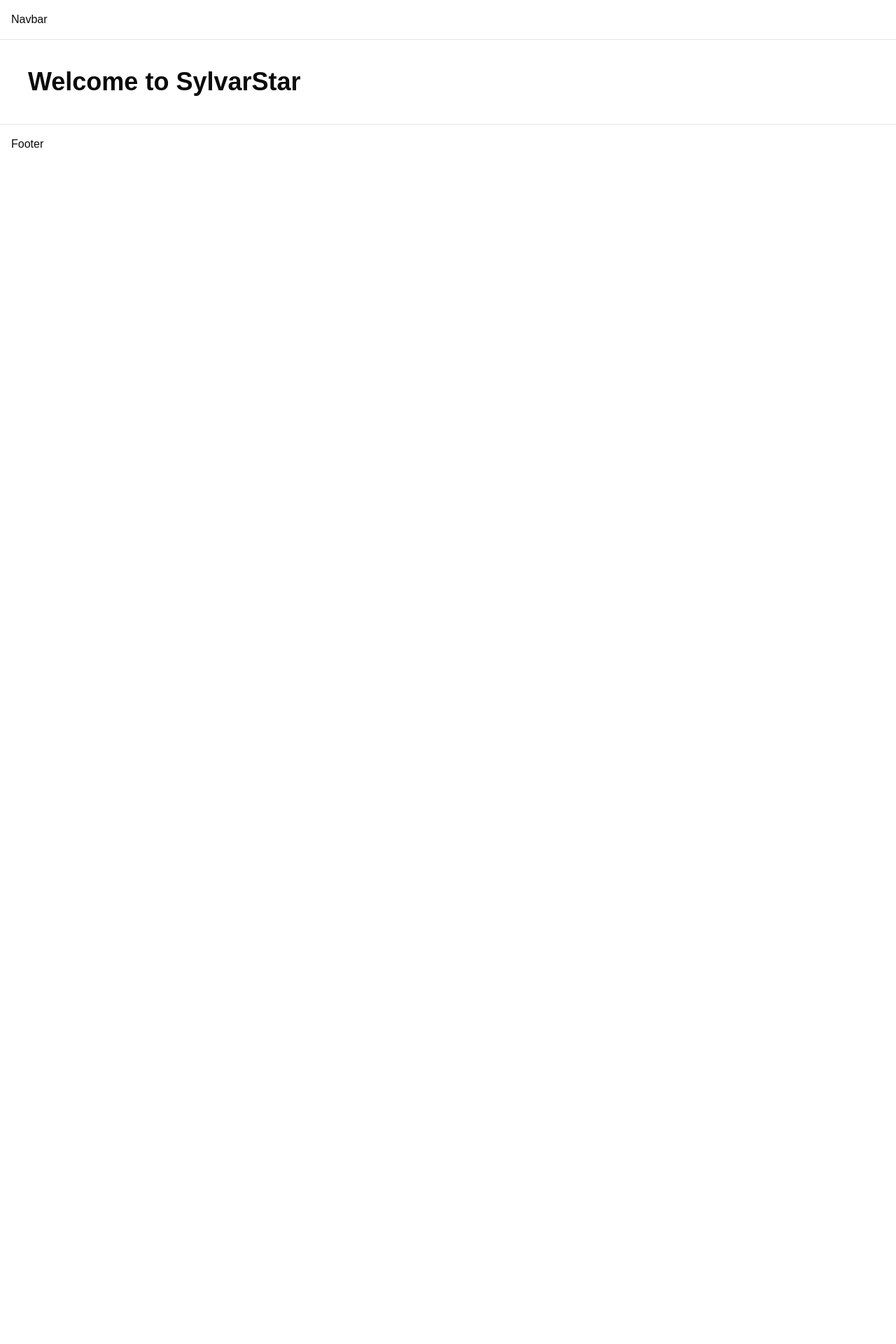
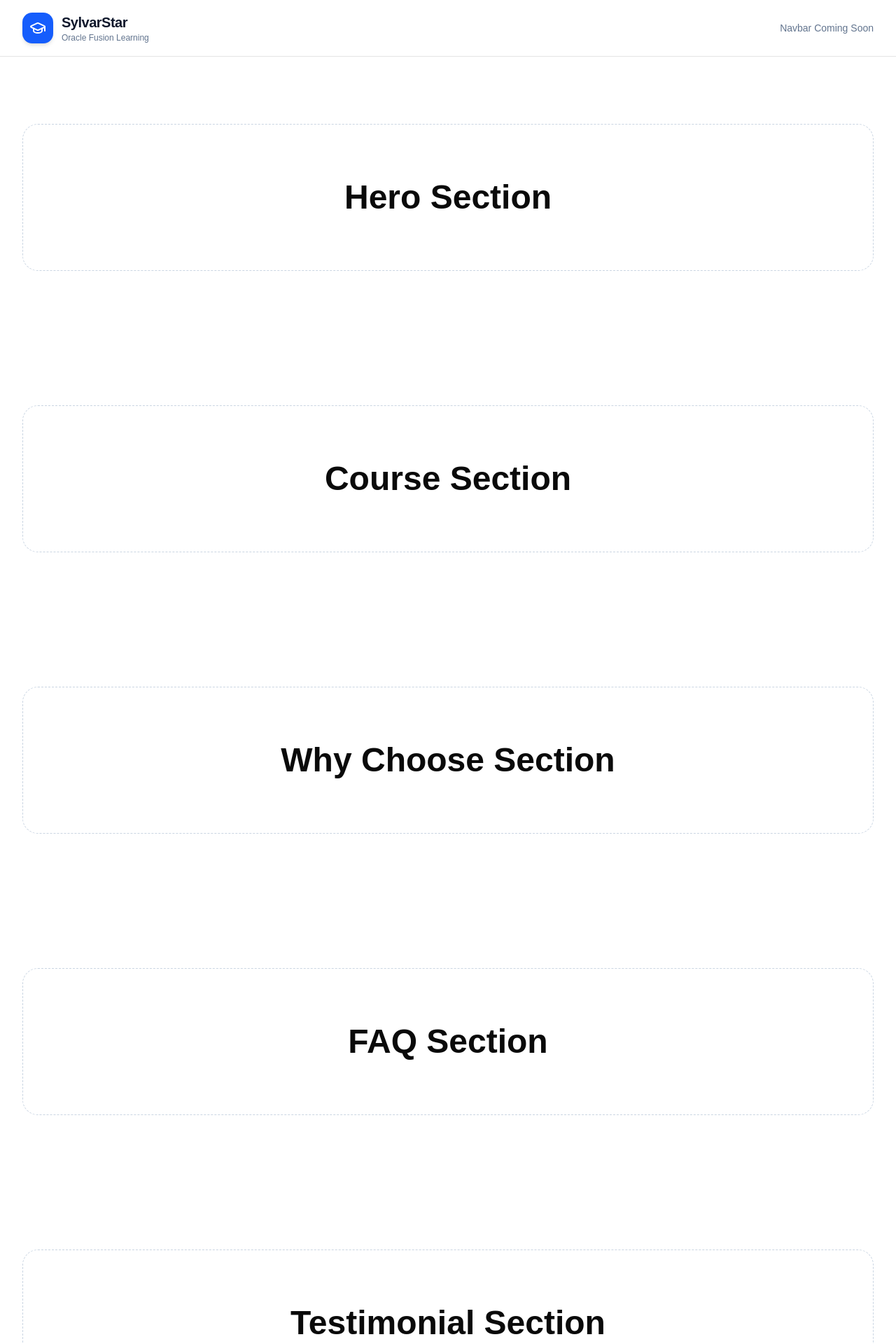
Before and after one commit to sureshkathroj/sylvarstar-lms, a React (Vite) app: page / in a window 1280 px wide. Shown: the top 1920 px of the page at 70% size. Before the commit the page ends 800 px from the top, so only its background shows below. Built offline with nearby package versions, Linux system fonts and the light colour scheme.

Commit message:
feat(marketing): create landing page skeleton

```diff
--- a/src/components/shared/Container.tsx
+++ b/src/components/shared/Container.tsx
@@ -0,0 +1,19 @@
+import type { ReactNode } from "react";
+
+interface ContainerProps {
+  children: ReactNode;
+  className?: string;
+}
+
+export default function Container({
+  children,
+  className = "",
+}: ContainerProps) {
+  return (
+    <div
+      className={`mx-auto w-full max-w-7xl px-4 sm:px-6 lg:px-8 ${className}`}
+    >
+      {children}
+    </div>
+  );
+}
--- a/src/components/shared/Logo.tsx
+++ b/src/components/shared/Logo.tsx
@@ -1,12 +1,25 @@
+import { GraduationCap } from "lucide-react";
+
 export default function Logo() {
   return (
-    <div>
+    <a
+      href="/"
+      className="flex items-center gap-3"
+      aria-label="SylvarStar Home"
+    >
+      <div className="flex h-11 w-11 items-center justify-center rounded-xl bg-blue-600 text-white shadow-md">
+        <GraduationCap className="h-6 w-6" />
+      </div>
 
-      <p>⭐
+      <div>
+        <h1 className="text-xl font-bold tracking-tight text-slate-900">
+          SylvarStar
+        </h1>
 
-SylvarStar
-
-Oracle Fusion Learning</p>
-    </div>
+        <p className="text-xs text-slate-500">
+          Oracle Fusion Learning
+        </p>
+      </div>
+    </a>
   );
 }
--- a/src/components/shared/Navbar.tsx
+++ b/src/components/shared/Navbar.tsx
@@ -1,7 +1,18 @@
+import Container from './Container';
+import Logo from './Logo';
+
 export default function Navbar() {
   return (
-    <nav className="border-b p-4">
-      Navbar
-    </nav>
+    <header className="sticky top-0 z-50 border-b bg-white/80 backdrop-blur">
+      <Container>
+        <div className="flex h-20 items-center justify-between">
+          <Logo />
+
+          <div className="text-sm text-slate-500">
+            Navbar Coming Soon
+          </div>
+        </div>
+      </Container>
+    </header>
   );
 }
--- a/src/components/shared/navbar/Logo.tsx
+++ b/src/components/shared/navbar/Logo.tsx
@@ -0,0 +1,25 @@
+import { GraduationCap } from "lucide-react";
+
+export default function Logo() {
+  return (
+    <a
+      href="/"
+      className="flex items-center gap-3"
+      aria-label="SylvarStar Home"
+    >
+      <div className="flex h-11 w-11 items-center justify-center rounded-xl bg-blue-600 text-white shadow-md">
+        <GraduationCap className="h-6 w-6" />
+      </div>
+
+      <div>
+        <h1 className="text-xl font-bold tracking-tight text-slate-900">
+          SylvarStar
+        </h1>
+
+        <p className="text-xs text-slate-500">
+          Oracle Fusion Learning
+        </p>
+      </div>
+    </a>
+  );
+}
--- a/src/config/navigation.ts
+++ b/src/config/navigation.ts
@@ -1,18 +1,18 @@
 export const navigation = [
   {
-    title: 'Courses',
-    href: '#courses',
+    title: "Courses",
+    href: "#courses",
   },
   {
-    title: 'Why Choose Us',
-    href: '#why-choose-us',
+    title: "Why Choose Us",
+    href: "#why-choose-us",
   },
   {
-    title: 'Testimonials',
-    href: '#testimonials',
+    title: "Testimonials",
+    href: "#testimonials",
   },
   {
-    title: 'Contact',
-    href: '#contact',
+    title: "Contact",
+    href: "#contact",
   },
-];
+] as const;
--- a/src/features/marketing/components/CTASection.tsx
+++ b/src/features/marketing/components/CTASection.tsx
@@ -0,0 +1,15 @@
+import Container from '@/components/shared/Container';
+
+export default function CTASection() {
+  return (
+    <section className="bg-white py-24">
+      <Container>
+        <div className="rounded-3xl border border-dashed border-slate-300 p-20 text-center">
+          <h2 className="text-5xl font-bold">
+            CTA Section
+          </h2>
+        </div>
+      </Container>
+    </section>
+  );
+}
--- a/src/features/marketing/components/CourseSection.tsx
+++ b/src/features/marketing/components/CourseSection.tsx
@@ -0,0 +1,15 @@
+import Container from '@/components/shared/Container';
+
+export default function CourseSection() {
+  return (
+    <section className="bg-white py-24">
+      <Container>
+        <div className="rounded-3xl border border-dashed border-slate-300 p-20 text-center">
+          <h2 className="text-5xl font-bold">
+            Course Section
+          </h2>
+        </div>
+      </Container>
+    </section>
+  );
+}
--- a/src/features/marketing/components/FAQSection.tsx
+++ b/src/features/marketing/components/FAQSection.tsx
@@ -0,0 +1,15 @@
+import Container from '@/components/shared/Container';
+
+export default function FAQSection() {
+  return (
+    <section className="bg-white py-24">
+      <Container>
+        <div className="rounded-3xl border border-dashed border-slate-300 p-20 text-center">
+          <h2 className="text-5xl font-bold">
+            FAQ Section
+          </h2>
+        </div>
+      </Container>
+    </section>
+  );
+}
--- a/src/features/marketing/components/HeroSection.tsx
+++ b/src/features/marketing/components/HeroSection.tsx
@@ -1,15 +1,15 @@
-<section>
+import Container from '@/components/shared/Container';
 
-Container
-
-Badge
-
-Heading
-
-Subtitle
-
-Buttons
-
-Statistics
-
-</section>
+export default function HeroSection() {
+  return (
+    <section className="bg-white py-24">
+      <Container>
+        <div className="rounded-3xl border border-dashed border-slate-300 p-20 text-center">
+          <h2 className="text-5xl font-bold">
+            Hero Section
+          </h2>
+        </div>
+      </Container>
+    </section>
+  );
+}
--- a/src/features/marketing/components/TestimonialSection.tsx
+++ b/src/features/marketing/components/TestimonialSection.tsx
@@ -0,0 +1,15 @@
+import Container from '@/components/shared/Container';
+
+export default function TestimonialSection() {
+  return (
+    <section className="bg-white py-24">
+      <Container>
+        <div className="rounded-3xl border border-dashed border-slate-300 p-20 text-center">
+          <h2 className="text-5xl font-bold">
+            Testimonial Section
+          </h2>
+        </div>
+      </Container>
+    </section>
+  );
+}
--- a/src/features/marketing/components/WhyChooseSection.tsx
+++ b/src/features/marketing/components/WhyChooseSection.tsx
@@ -0,0 +1,15 @@
+import Container from '@/components/shared/Container';
+
+export default function WhyChooseSection() {
+  return (
+    <section className="bg-white py-24">
+      <Container>
+        <div className="rounded-3xl border border-dashed border-slate-300 p-20 text-center">
+          <h2 className="text-5xl font-bold">
+            Why Choose Section
+          </h2>
+        </div>
+      </Container>
+    </section>
+  );
+}
--- a/src/features/marketing/pages/HomePage.tsx
+++ b/src/features/marketing/pages/HomePage.tsx
@@ -1,9 +1,19 @@
+import HeroSection from '../components/HeroSection';
+import CourseSection from '../components/CourseSection';
+import WhyChooseSection from '../components/WhyChooseSection';
+import TestimonialSection from '../components/TestimonialSection';
+import CTASection from '../components/CTASection';
+import FAQSection from '../components/FAQSection';
+
 export default function HomePage() {
   return (
-    <div className="p-10">
-      <h1 className="text-4xl font-bold">
-        Welcome to SylvarStar
-      </h1>
-    </div>
+    <>
+      <HeroSection />
+      <CourseSection />
+      <WhyChooseSection />
+      <FAQSection/>
+      <TestimonialSection />
+      <CTASection />
+    </>
   );
 }
```
